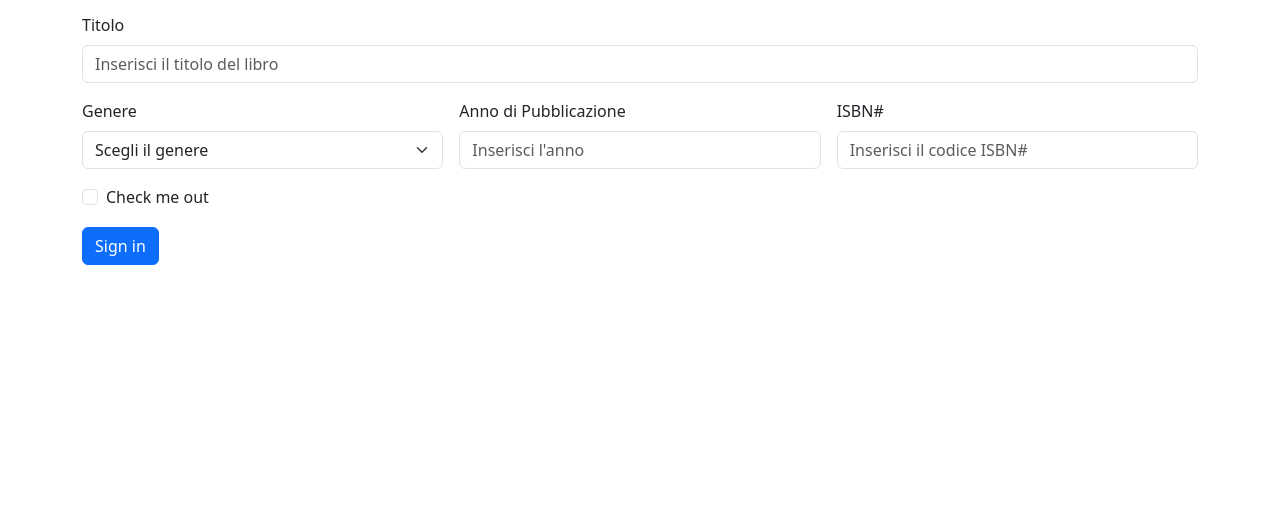
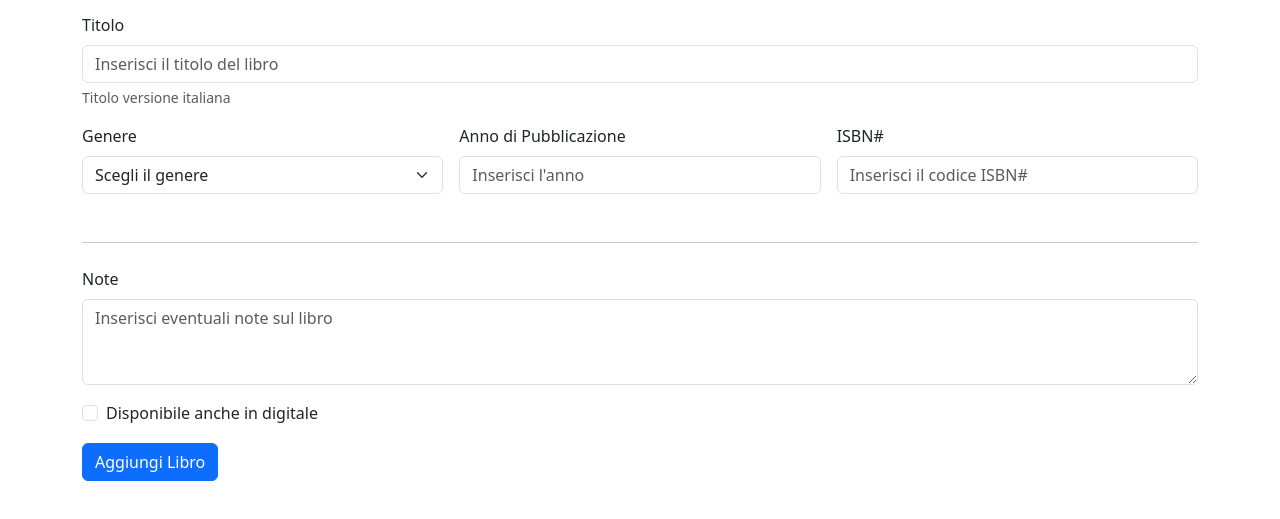
Before and after one commit to petraalpigiano/html-css-bootstrap-dashboard, a plain HTML site: page add-book.html in a window 1280 px wide. Shown: the part 239-758 px from the top of the page. Drawn offline with nearby package versions, Linux system fonts and the light colour scheme.

Commit message:
add complete form

```diff
--- a/add-book.html
+++ b/add-book.html
@@ -103,6 +103,7 @@
             id="inputTitle"
             placeholder="Inserisci il titolo del libro"
           />
+          <div id="titleHelp" class="form-text">Titolo versione italiana</div>
         </div>
         <div class="col-lg-4">
           <label for="inputGenre" class="form-label">Genere</label>
@@ -133,17 +134,28 @@
             placeholder="Inserisci il codice ISBN#"
           />
         </div>
-
+      </form>
+      <hr class="mt-5 mb-4" />
+      <form class="row g-3">
+        <div class="col-12">
+          <label for="inputNote" class="form-label">Note</label>
+          <textarea
+            class="form-control"
+            id="inputNote"
+            placeholder="Inserisci eventuali note sul libro"
+            rows="3"
+          ></textarea>
+        </div>
         <div class="col-12">
           <div class="form-check">
             <input class="form-check-input" type="checkbox" id="gridCheck" />
             <label class="form-check-label" for="gridCheck">
-              Check me out
+              Disponibile anche in digitale
             </label>
           </div>
         </div>
         <div class="col-12">
-          <button type="submit" class="btn btn-primary">Sign in</button>
+          <button type="submit" class="btn btn-primary">Aggiungi Libro</button>
         </div>
       </form>
     </div>
```
